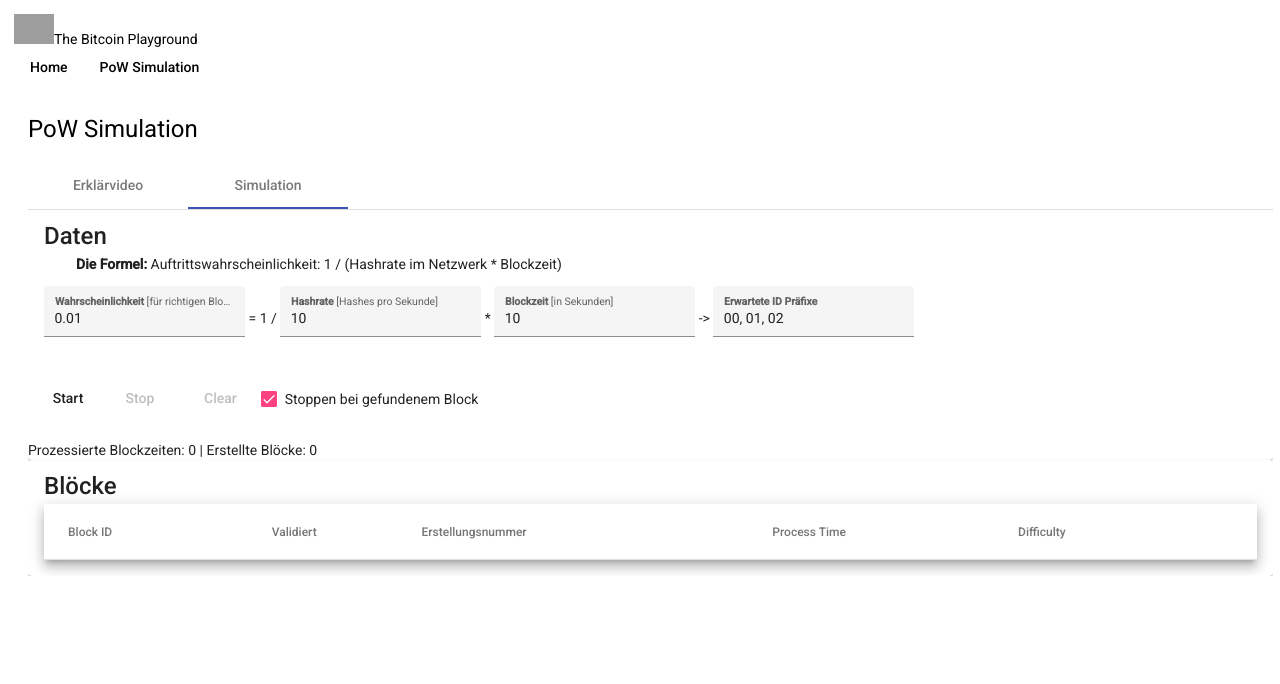
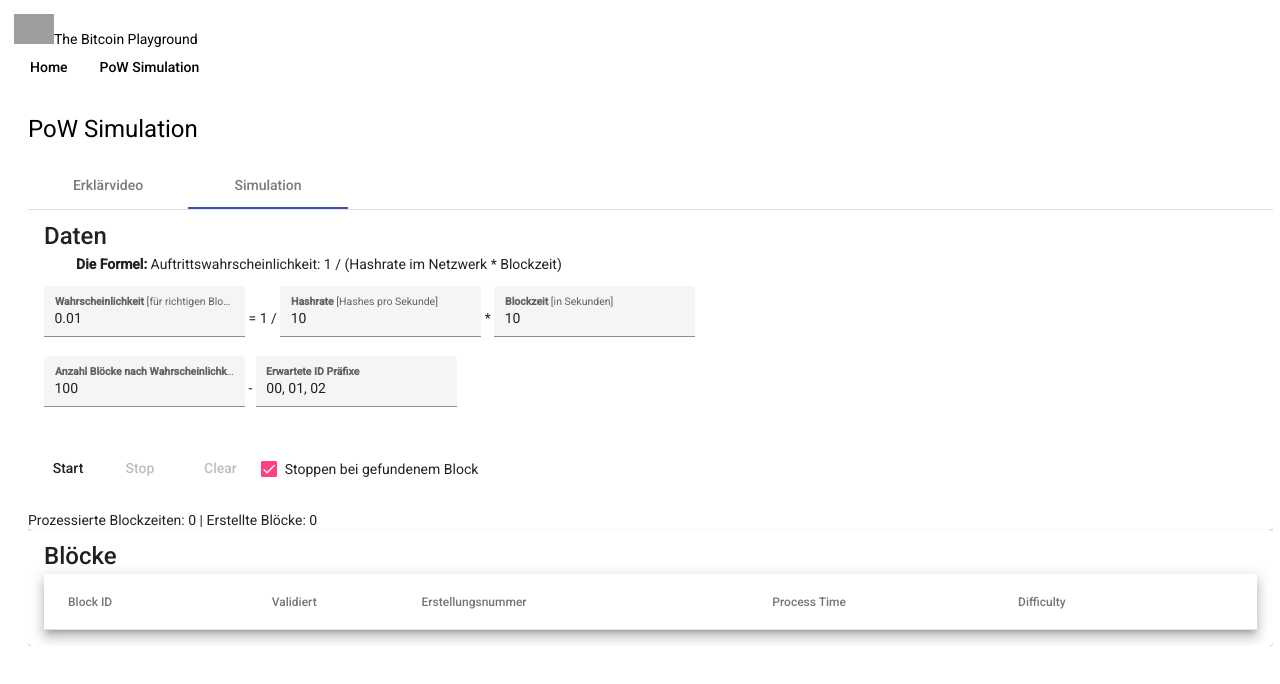
Before and after one commit to MyKaez/btc-playground, an Angular app: page /pow in a window 1280 px wide. Shown: the top 684 px of the page. Built offline with nearby package versions, Linux system fonts and the light colour scheme; grey boxes are pictures that could not be loaded.

Commit message:
added "expected amount of blocks"

```diff
--- a/src/app/simulators/pow/pow.component.html
+++ b/src/app/simulators/pow/pow.component.html
@@ -15,6 +15,7 @@
                 </p>
             </mat-card-header>
             <mat-card-content>
+                <div>
                     <mat-form-field appearance="fill">
                         <mat-label><b>Wahrscheinlichkeit</b> [für richtigen Block]</mat-label>
                         <input type="number" matInput [ngModel]="probability" readonly="true">
@@ -29,11 +30,18 @@
                         <mat-label><b>Blockzeit</b> [in Sekunden]</mat-label>
                         <input type="number" matInput [(ngModel)]="blockTime">
                     </mat-form-field>
-                ->
+                </div>
+                <div>
+                    <mat-form-field appearance="fill">
+                        <mat-label><b>Anzahl Blöcke nach Wahrscheinlichkeit</b></mat-label>
+                        <input type="number" matInput [ngModel]="expectedAmountOfBlocks" readonly="true">
+                    </mat-form-field>
+                    -
                     <mat-form-field appearance="fill">
                         <mat-label><b>Erwartete ID Präfixe</b></mat-label>
                         <input type="text" matInput [ngModel]="expectedPrefixes" readonly="true">
                     </mat-form-field>
+                </div>
             </mat-card-content>
             <mat-card-actions>
                 <button mat-button (click)="start()" [disabled]="isProcessing">Start</button>
--- a/src/app/simulators/pow/pow.component.ts
+++ b/src/app/simulators/pow/pow.component.ts
@@ -63,6 +63,10 @@ export class PowComponent implements OnInit {
     this._blockTime = value;
   }
 
+  public get expectedAmountOfBlocks(): number {
+    return 1 / this.probability;
+  }
+
   public get expectedPrefixes(): string {
     const res = [];
     const input = this.getValidationInput();
@@ -116,7 +120,7 @@ export class PowComponent implements OnInit {
       id: id,
       processTime: this.processedBlockTimes,
       difficulty: this.probability,
-      serialNo: this._blockNo++,
+      serialNo: ++this._blockNo,
       isValid: this.probability === 1
         ? true
         : this.validate(id, leadingZeros, probability)
@@ -148,7 +152,7 @@ export class PowComponent implements OnInit {
     }
     let relevantChar = id.substring(leadingZeros, leadingZeros + 1);
     let hex = '0x' + relevantChar;
-    return Number.parseInt(hex) <= probability;
+    return Number.parseInt(hex) < probability;
   }
 
   delay(ms: number) {
```
Lines whose indentation alone changed are shown as unchanged.
